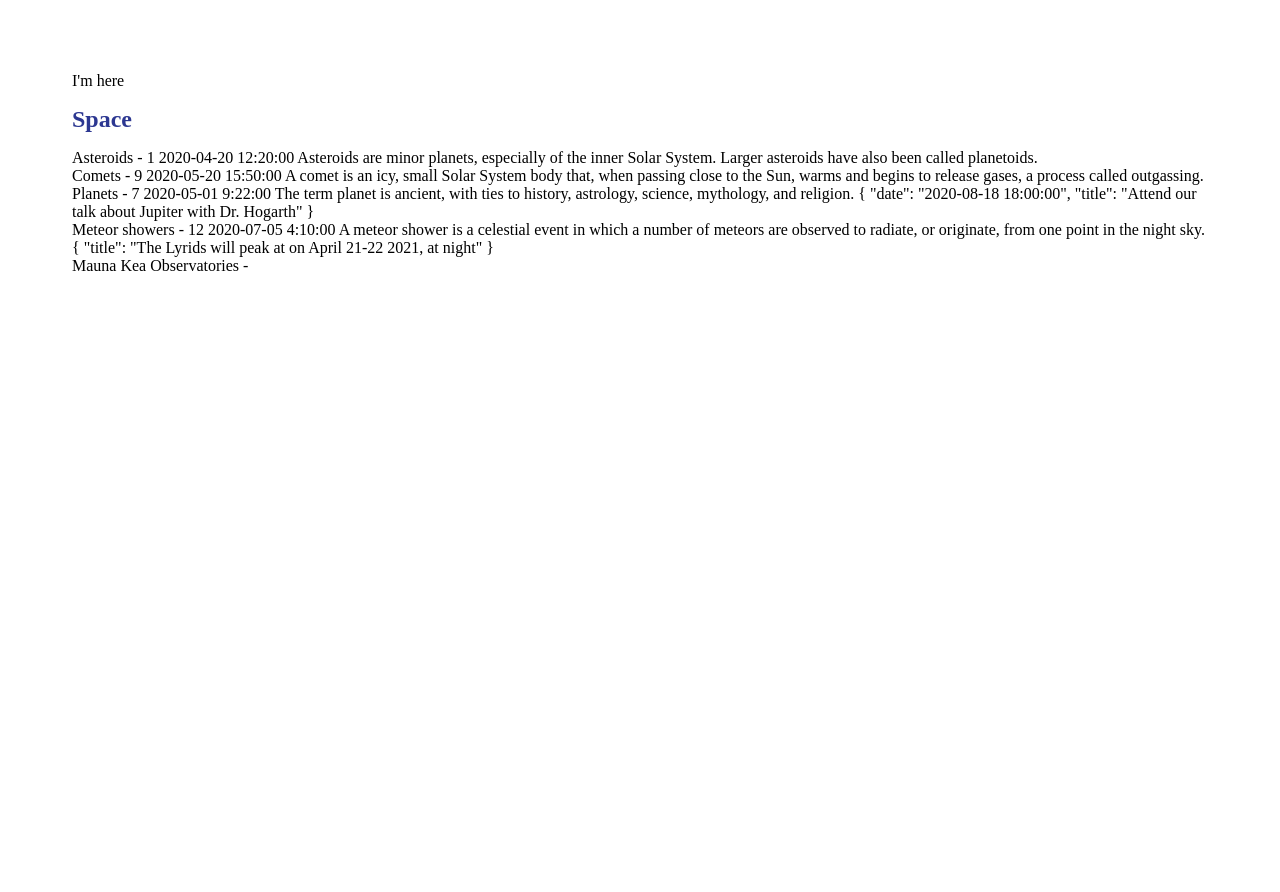
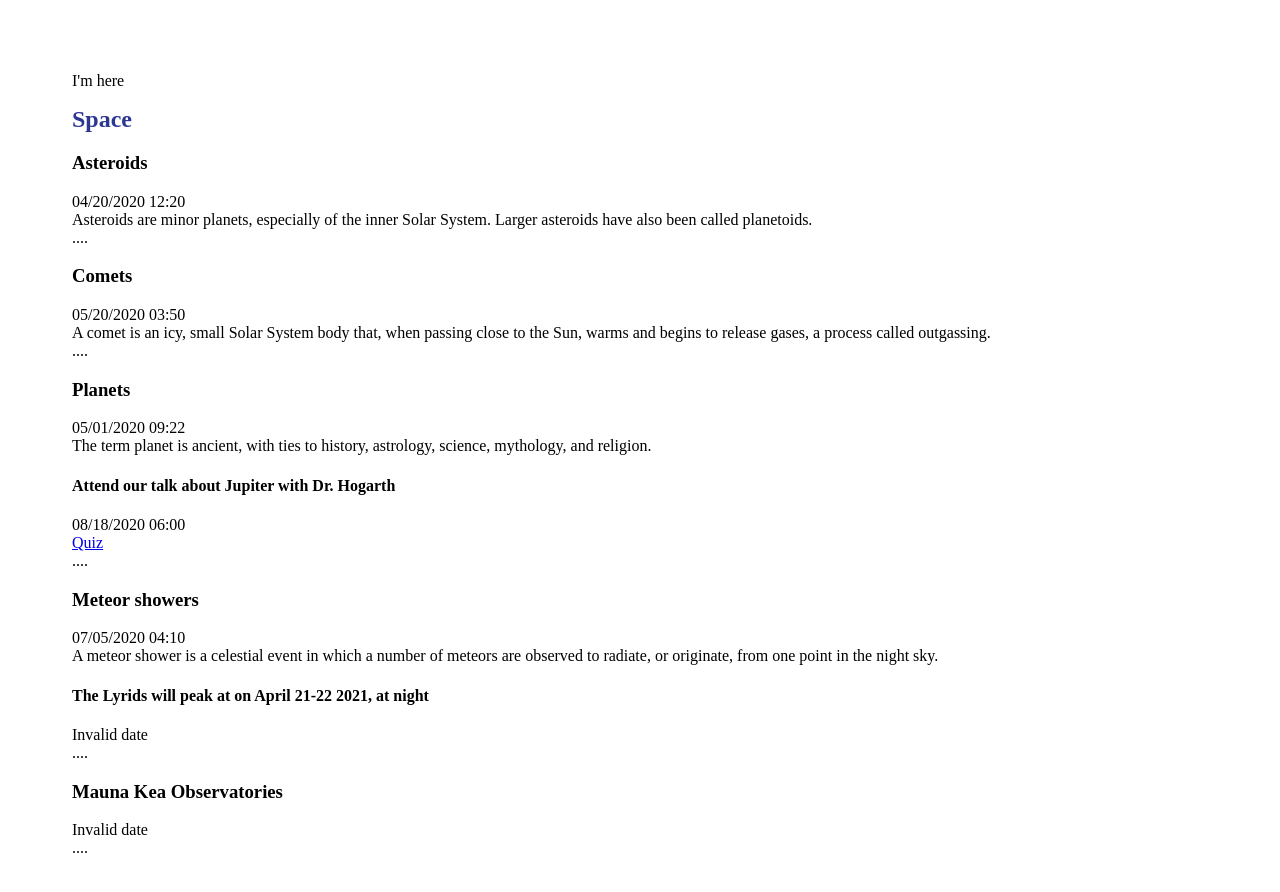
Before and after one commit to ELusted/EzekiaTest, a Vue app in the folder EzekiaTest/: page / in a window 1280 px wide. Shown: the top 892 px of the page. Before the commit the page ends 800 px from the top, so only its background shows below. Built offline with nearby package versions, Linux system fonts and the light colour scheme.

Commit message:
Adding in more detail and comments to show assumptions I am making.

```diff
--- a/EzekiaTest/package.json
+++ b/EzekiaTest/package.json
@@ -7,6 +7,7 @@
     "preview": "vite preview --port 4173"
   },
   "dependencies": {
+    "moment": "^2.29.4",
     "vue": "^3.2.37"
   },
   "devDependencies": {
--- a/EzekiaTest/src/SpacePage.vue
+++ b/EzekiaTest/src/SpacePage.vue
@@ -57,7 +57,7 @@ Follow the requirements and also complete any prompts in the two component files
             Space
         </h1>
 
-      <div classspace-page__body>
+      <div class="space-page__body">
 
         <museum-highlight v-for="item in spaceHighlights"
         :data="item">
@@ -152,6 +152,7 @@ export default {
     methods: {
 
       // I need to pull out the spacePartners data to be able to use it with the spaceHighlights data
+      // I'm assuming that each spacePartners will have a createdAt, info, image and a name
 
     },
     created() {
--- a/EzekiaTest/src/components/MuseumHighlight.vue
+++ b/EzekiaTest/src/components/MuseumHighlight.vue
@@ -1,15 +1,33 @@
 <template>
 <!--  TODO this would be split out so the generic data would be in its own area and then specific data would be added into the different area (ie Space, Dinosaur, Wildlife) -->
-    <div class="museum-highlight">
-      {{data.name}} - {{data.id}}
-      {{data.date}}
-      {{data.description}}
-      {{data.news}}
+    <div class="museum-highlight" id="{{data.date}}">
+
+      <div class="museum-highlight__header">
+        <h3>{{data.name}}</h3>
+        {{getHumanDate(data.date)}}
+      </div>
+
+      <div>
+        {{data.description}}
+
+
+        <div class="museum-highlight__body-news" v-if="data.news">
+          <h4>{{data.news.title}}</h4>
+          {{getHumanDate(data.news.date)}}
+        </div>
+
+        <a href="{{data.quiz}}" v-show="data.quiz" >Quiz</a>
+      </div>
+
+
+
+      ....
         <!-- Display the available information for the highlight -->
     </div>
 </template>
 
 <script>
+import moment from 'moment';
 
 export default {
     name: 'MuseumHighlight',
@@ -33,8 +51,14 @@ export default {
         newsDate() {
             // Highlight's news item date
         },
+
     },
     methods: {
+      getHumanDate(dateValue) {
+        return moment(String(dateValue)).format('MM/DD/YYYY hh:mm')
+
+      }
+
 
     },
     created() {
```
Also changed, not shown: 1 other file (tests, documents, lock files or other folders).
